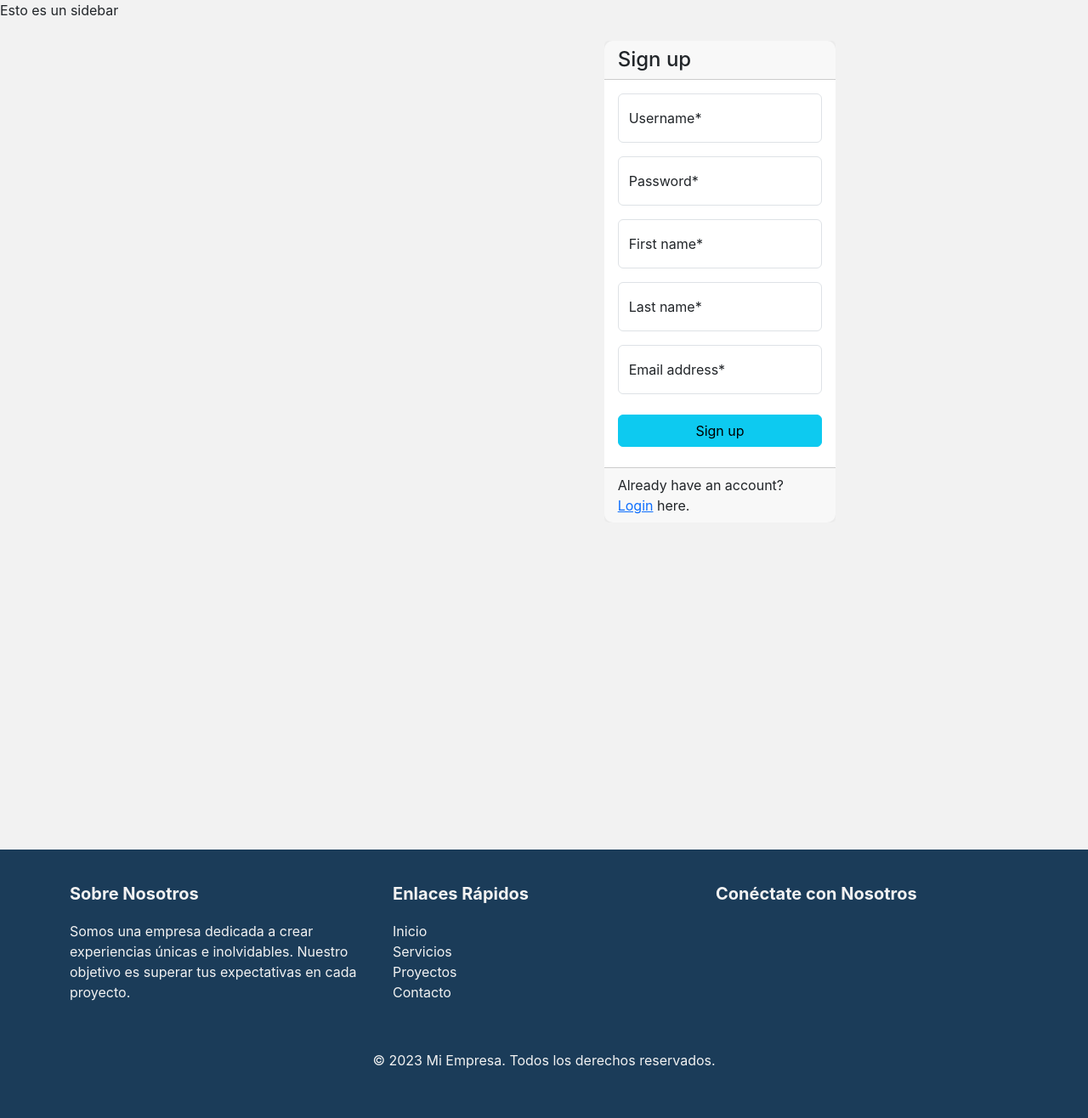
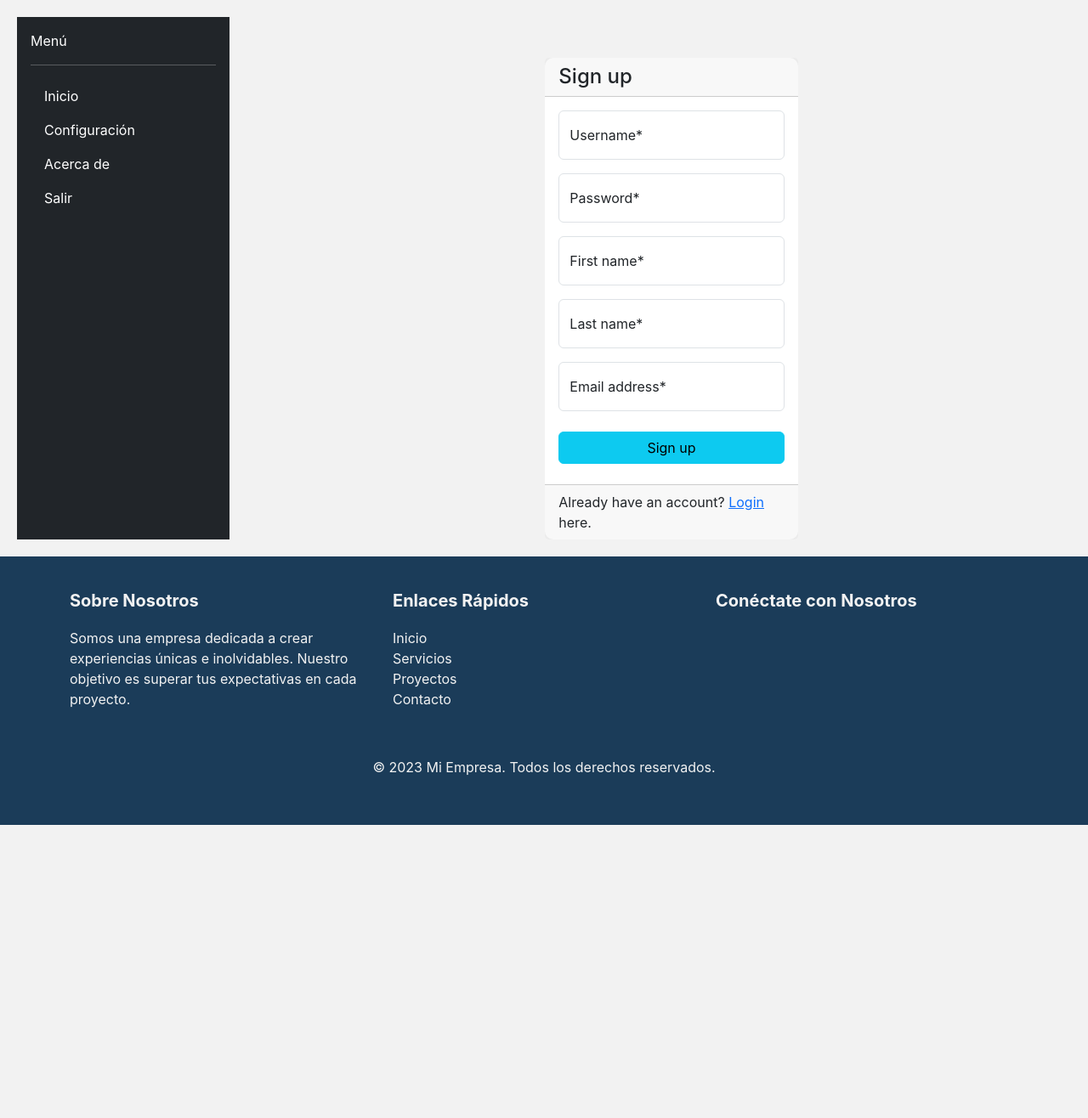
Before and after one commit to jdrguez/lumino, a Django app: page /signup/ in a window 1280 px wide. Shown: the part 56-1372 px from the top of the page at 85% size. After the commit the page ends 1027 px from the top, so only its background shows below. Run offline with Django 5.2, Linux system fonts and the light colour scheme; some libraries are stand-ins or nearby versions.

Commit message:
add grid template

```diff
--- a/lumino/shared/static/shared/style.css
+++ b/lumino/shared/static/shared/style.css
@@ -9,20 +9,23 @@
 html,
 body {
   height: 100%;
-  /* Asegura que ocupen toda la altura */
 }
 
 body {
   font-family: "Inter", sans-serif;
-  /* o Poppins, o Roboto */
   background-color: var(--light-gray);
   display: flex;
   flex-direction: column;
 }
 
-.prueba {
+.main-container {
   display: grid;
   grid-template-areas: "sidebar main main";
+  flex: 1;
+  padding: 20px;
+  grid-template-columns: 200px 1fr;
+  grid-template-rows: auto;
+  gap: 100px;
 }
 
 sidebar {
@@ -31,7 +34,6 @@ sidebar {
 
 main {
   grid-area: main;
-  height: 1000px;
 }
 
 .navbar {
@@ -75,16 +77,12 @@ main {
 
 .content {
   flex: 1;
-  /* Permite que el contenido ocupe el espacio disponible */
   padding: 20px;
-  /* Espaciado interno */
 }
 
 .footer {
   background: #1b3c59;
-  /* Color de fondo del footer */
   color: #f2f2f2;
-  /* Color claro para el texto */
   padding: 40px 0;
 }
 
@@ -95,14 +93,12 @@ main {
 
 .footer a {
   color: #f2f2f2;
-  /* Color claro para los enlaces */
   text-decoration: none;
 }
 
 .footer a:hover {
   text-decoration: underline;
   color: #f2c53d;
-  /* Color de resaltado para enlaces */
 }
 
 .social-icons a {
@@ -110,13 +106,11 @@ main {
   font-size: 24px;
   transition: transform 0.3s;
   color: #f2f2f2;
-  /* Color claro para iconos sociales */
 }
 
 .social-icons a:hover {
   transform: scale(1.2);
   color: #f2c53d;
-  /* Color de resaltado para iconos sociales */
 }
 
 .hero-section {
@@ -456,3 +450,7 @@ main {
   visibility: visible;
   opacity: 1;
 }
+
+#sidebar .nav-link:hover {
+  background-color: #495057;
+}
--- a/lumino/shared/templates/base.html
+++ b/lumino/shared/templates/base.html
@@ -12,7 +12,7 @@
 </head>
 <body>
   {% include "navbar.html" %}
-  <div class="prueba">
+  <div class="main-container">
 
 
     <main>
@@ -26,7 +26,7 @@
         {% endblock content %}
 
     </main>
-    <sidebar>Esto es un sidebar</sidebar>
+    <sidebar>{% include "componets/sidebar.html" %}</sidebar>
   </div>
 
   {% include "footer.html" %}
--- /dev/null
+++ b/lumino/shared/templates/componets/sidebar.html
@@ -0,0 +1,37 @@
+<div class="container-fluid p-0 d-flex h-100">
+  <div id="sidebar" class="d-flex flex-column flex-shrink-0 p-3 bg-dark text-white" style="width: 250px;">
+      <a href="#" class="navbar-brand text-white">Menú</a>
+      <hr>
+      <ul class="nav nav-pills flex-column mb-auto">
+          <li class="nav-item">
+              <a href="#" class="nav-link text-white">
+                  <i class="fa-solid fa-home"></i> Inicio
+              </a>
+          </li>
+          <li>
+              <a href="#submenu1" data-bs-toggle="collapse" class="nav-link text-white">
+                  <i class="fa-solid fa-cog"></i> Configuración
+              </a>
+              <ul class="collapse" id="submenu1">
+                  <li>
+                      <a href="#" class="nav-link text-white ms-3">Perfil</a>
+                  </li>
+                  <li>
+                      <a href="#" class="nav-link text-white ms-3">Seguridad</a>
+                  </li>
+              </ul>
+          </li>
+          <li>
+              <a href="#" class="nav-link text-white">
+                  <i class="fa-solid fa-info-circle"></i> Acerca de
+              </a>
+          </li>
+          <li>
+              <a href="#" class="nav-link text-white">
+                  <i class="fa-solid fa-sign-out-alt"></i> Salir
+              </a>
+          </li>
+      </ul>
+  </div>
+
+</div>
```
